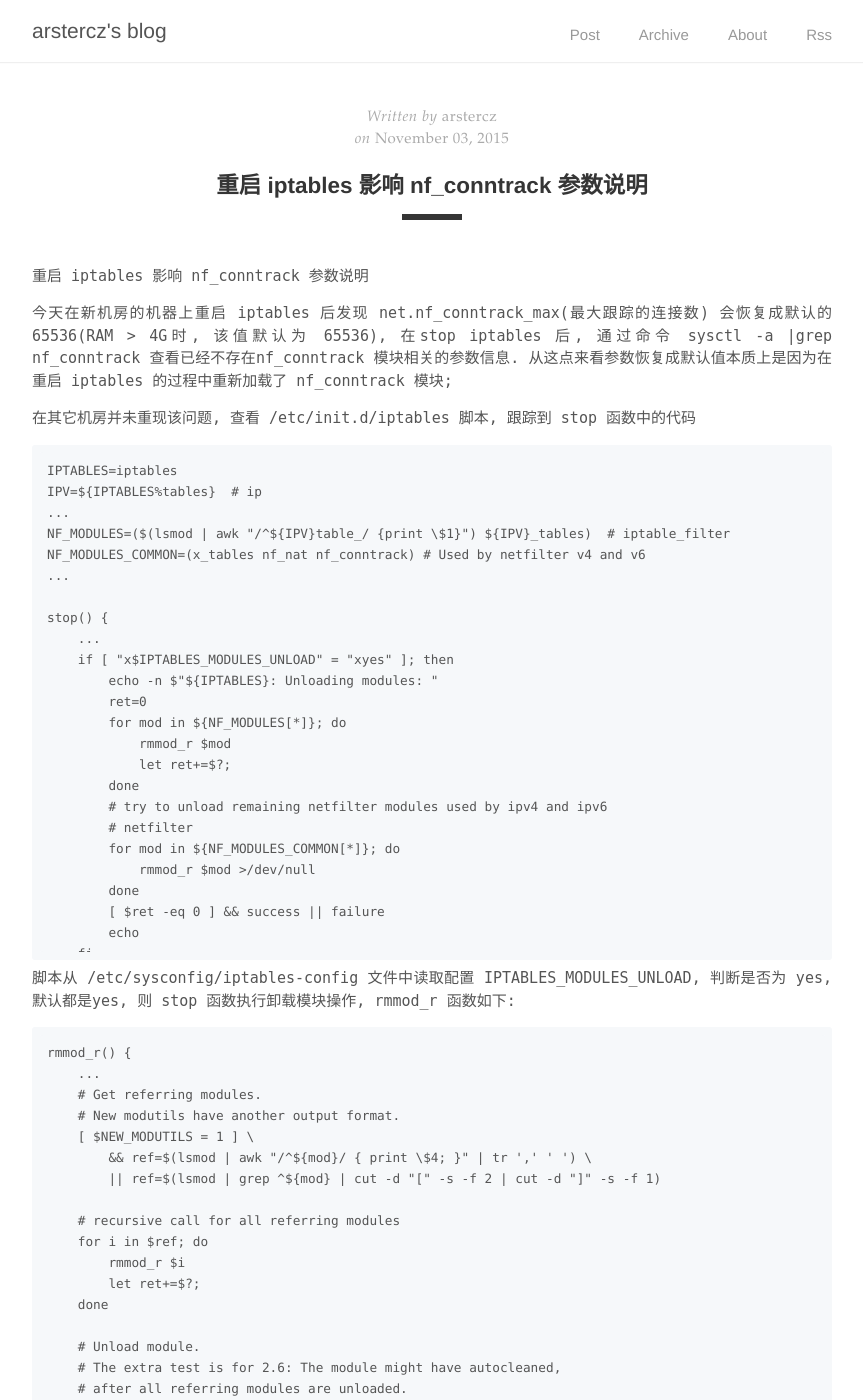
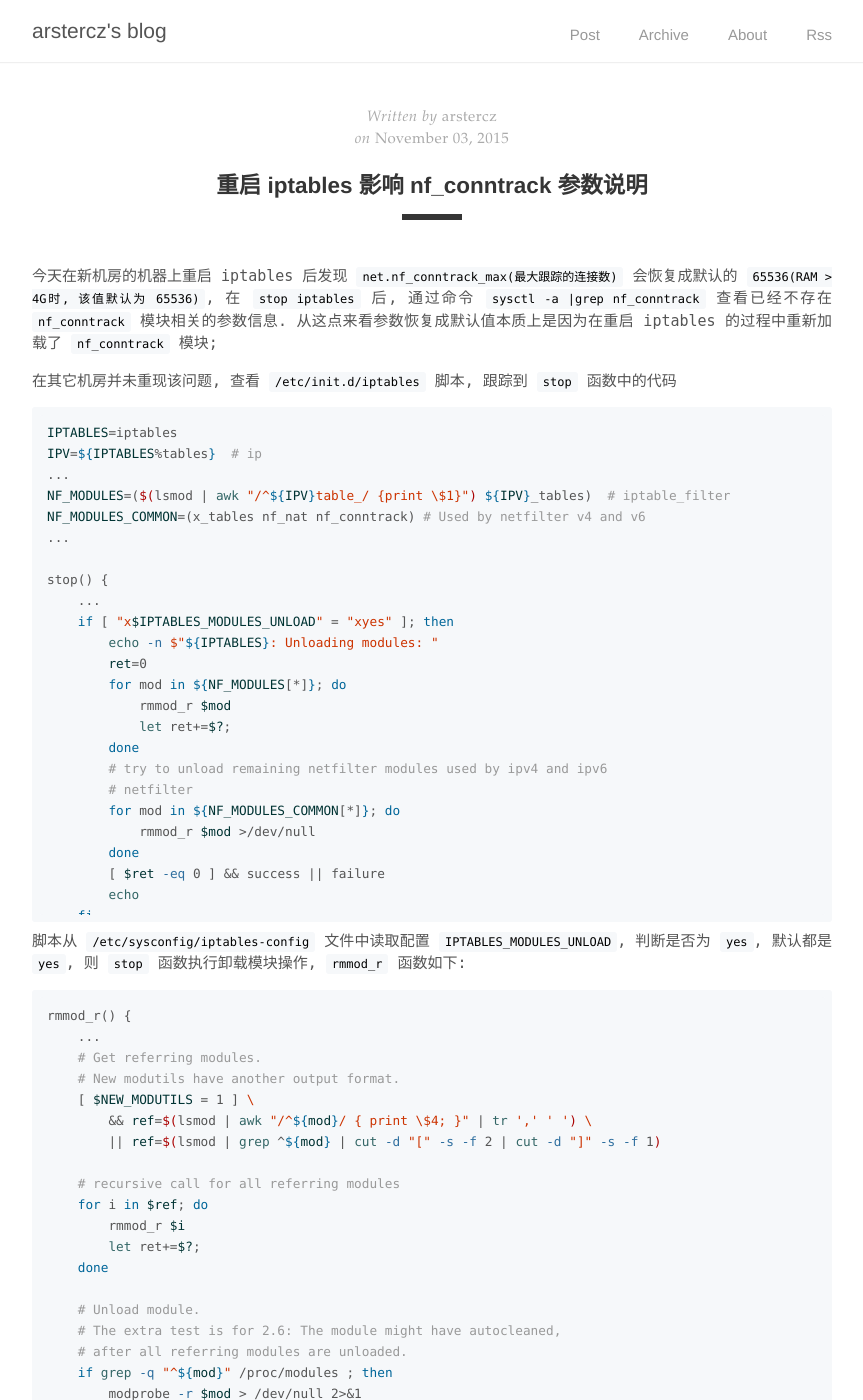
Before and after one commit to arstercz/arstercz.github.io, a Jekyll site: the page built from _posts/2015-11-03-%e9%87%8d%e5%90%af-iptables-%e5%bd%b1%e5%93%8d-nf_conntrack-%e5%8f%82%e6%95%b0%e8%af%b4%e6%98%8e.md, in a window 1280 px wide and 1400 px high. Shown: the whole window, without its empty margins (208-1071 px from the left). Built offline with Jekyll 4.4.1, drawn with Linux system fonts in a browser that asks for light colours; comment, search, counter and statistics services are not loaded; some of the changed text lies outside the part shown.

Commit message:
fix post style

````diff
--- a/_posts/2015-11-03-%e9%87%8d%e5%90%af-iptables-%e5%bd%b1%e5%93%8d-nf_conntrack-%e5%8f%82%e6%95%b0%e8%af%b4%e6%98%8e.md
+++ b/_posts/2015-11-03-%e9%87%8d%e5%90%af-iptables-%e5%bd%b1%e5%93%8d-nf_conntrack-%e5%8f%82%e6%95%b0%e8%af%b4%e6%98%8e.md
@@ -19,14 +19,12 @@
   - iptables
 comments: true
 ---
-重启 iptables 影响 nf_conntrack 参数说明
-
-今天在新机房的机器上重启 iptables 后发现 net.nf_conntrack_max(最大跟踪的连接数) 会恢复成默认的 65536(RAM > 4G时, 该值默认为 65536), 在stop iptables 后, 通过命令 sysctl -a |grep nf_conntrack 查看已经不存在nf_conntrack 模块相关的参数信息. 从这点来看参数恢复成默认值本质上是因为在重启 iptables 的过程中重新加载了 nf_conntrack 模块;
-<!--more-->
+今天在新机房的机器上重启 iptables 后发现 `net.nf_conntrack_max(最大跟踪的连接数)` 会恢复成默认的 `65536(RAM > 4G时, 该值默认为 65536)`, 在 `stop iptables` 后, 通过命令 `sysctl -a |grep nf_conntrack` 查看已经不存在 `nf_conntrack` 模块相关的参数信息. 从这点来看参数恢复成默认值本质上是因为在重启 iptables 的过程中重新加载了 `nf_conntrack` 模块;
 
 
-在其它机房并未重现该问题, 查看 /etc/init.d/iptables 脚本, 跟踪到 stop 函数中的代码
-```
+在其它机房并未重现该问题, 查看 `/etc/init.d/iptables` 脚本, 跟踪到 `stop` 函数中的代码
+
+```bash
 IPTABLES=iptables
 IPV=${IPTABLES%tables}  # ip
 ...
@@ -55,8 +53,8 @@
 }
 ```
 
-脚本从 /etc/sysconfig/iptables-config 文件中读取配置 IPTABLES_MODULES_UNLOAD, 判断是否为 yes, 默认都是yes, 则 stop 函数执行卸载模块操作, rmmod_r 函数如下:
-```
+脚本从 `/etc/sysconfig/iptables-config` 文件中读取配置 `IPTABLES_MODULES_UNLOAD`, 判断是否为 `yes`, 默认都是 `yes`, 则 `stop` 函数执行卸载模块操作, `rmmod_r` 函数如下:
+```bash
 rmmod_r() {
     ...
     # Get referring modules.
@@ -116,9 +114,8 @@
 net.netfilter.nf_conntrack_max = 65536
 net.nf_conntrack_max = 65536
 ```
-以上重现了新机房的问题, conntrack 参数恢复成了默认值.
 
-再来看看 ip6table 的设置:
+以上重现了新机房的问题, `conntrack` 参数恢复成了默认值. 再来看看 `ip6table` 的设置:
 ```
 [root@db02 ~]# ip6tables -vnL
 Chain INPUT (policy ACCEPT 0 packets, 0 bytes)
````
Also changed, not shown: other parts of _posts/2015-11-03-%e9%87%8d%e5%90%af-iptables-%e5%bd%b1%e5%93%8d-nf_conntrack-%e5%8f%82%e6%95%b0%e8%af%b4%e6%98%8e.md (+5 -5 lines).
